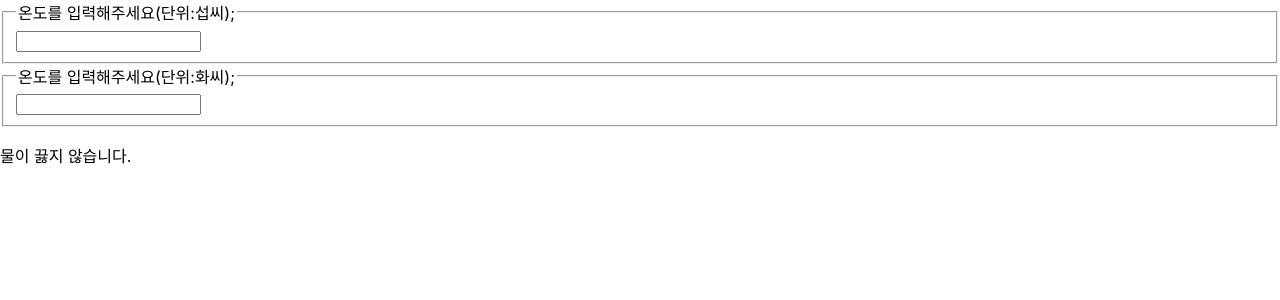
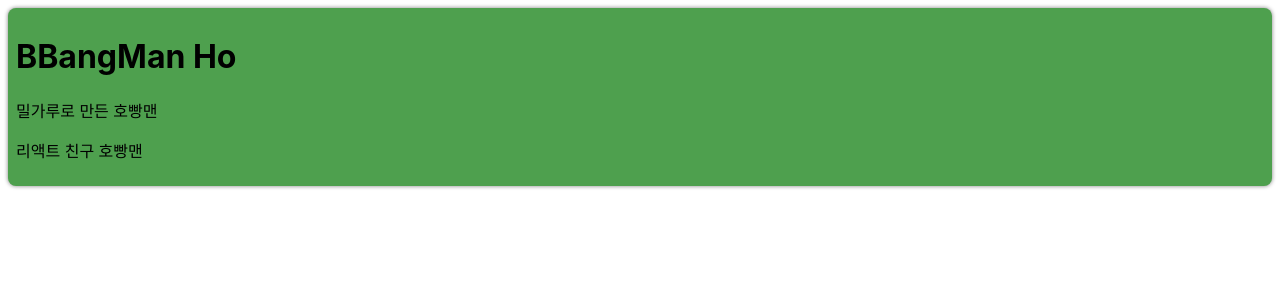
Before and after one commit to hocheol0303/React_study, a React (Create React App) app in the folder horoject/: page / in a window 1280 px wide. Shown: the top 300 px of the page. Built offline with nearby package versions, Linux system fonts and the light colour scheme.

Commit message:
chap_13 컴포넌트 합성

```diff
--- a/horoject/src/chap_12/Calculator.jsx
+++ b/horoject/src/chap_12/Calculator.jsx
@@ -28,7 +28,7 @@
 
     const handleCelsiusChange = (temperature) =>{
         setTemperature(temperature);
-        // 대문자 아발롬아
+        // 대문자 야발롬아
         // setScale('C');
         setScale('c');
     };
@@ -46,6 +46,7 @@
             <TemperatureInput scale='c' temperature={celsius} onTemperatureChange={handleCelsiusChange} />
             <TemperatureInput scale='f' temperature={fahrenheit} onTemperatureChange={handleFahrenheitChange} />
             <BoilingVerdict celsius={parseFloat(celsius)} />
+            {props.children}
         </div>
     );
 }
--- /dev/null
+++ b/horoject/src/chap_13/Card.jsx
@@ -0,0 +1,14 @@
+function Card(props){
+    const {title, backgroundColor, children} = props;
+
+    return (
+        <div style={{
+            margin:8, padding: 8, borderRadius: 8, boxShadow: '0px 0px 4px grey', backgroundColor: backgroundColor || 'white',
+        }}>
+            {title && <h1>{title}</h1>}
+            {children}
+        </div>
+    );
+}
+
+export default Card;
--- /dev/null
+++ b/horoject/src/chap_13/ProfileCard.jsx
@@ -0,0 +1,12 @@
+import Card from './Card';
+
+function ProfileCard(props){
+    return (
+        <Card title='BBangMan Ho' backgroundColor="#4ea04e">
+            <p>밀가루로 만든 호빵맨</p>
+            <p>리액트 친구 호빵맨</p>
+        </Card>
+    );
+}
+
+export default ProfileCard;
--- a/horoject/src/index.js
+++ b/horoject/src/index.js
@@ -1,3 +1,4 @@
+import tmp from './tmp';
 import Calc from './chap_12/advanced_toC_toF';
 import React from 'react';
 import ReactDOM from 'react-dom/client';
@@ -14,6 +15,7 @@
 import AttendanceBook from './chap_10/AttendanceBook';
 import SignUp from './chap_11/SignUp';
 import Calculator from './chap_12/Calculator';
+import ProfileCard from './chap_13/ProfileCard';
 
 const root = ReactDOM.createRoot(document.getElementById('root'));
 
@@ -75,12 +77,19 @@
 // )
 
 //chap_12
+// root.render(
+//   <React.StrictMode>
+//     <Calculator children="hihi" />
+//     <tmp children='fuck' />
+//   </React.StrictMode>
+// )
+
+//chap_13
 root.render(
   <React.StrictMode>
-    <Calculator />
+    <ProfileCard />
   </React.StrictMode>
 )
-
 
 //tmp
 // root.render(
--- a/horoject/src/tmp.jsx
+++ b/horoject/src/tmp.jsx
@@ -1,36 +1,7 @@
-import React, {useState} from 'react';
+import React from 'react';
 
-const scaleNames={
-    c: '섭씨',
-    f: '화씨',
-};
-
-function TemperatureInput(props){
-    const [temperature, setTemperature] = useState('');
-
-    const handleChange = (event) =>{
-        setTemperature(event.target.value);
-    }
-
-    return (
-        <fieldset>
-            <legend>온도를 입력해주세요(단위:{scaleNames[props.scale]}):</legend>
-            <input value={temperature} onChange={handleChange} />
-            <p>
-                {props.scale == 'c' && ('섭씨 '+temperature+'˚C == 화씨 ' + Math.round((temperature * 9 / 5 + 32)*100)/100 + '˚F')}
-                {props.scale == 'f' && ('화씨 '+temperature+'˚F == 섭씨 ' + Math.round(((temperature - 32) * 5 / 9)*100)/100 + '˚C')}
-            </p>
-        </fieldset>
-    );
+function tmp(props){
+    return <p>{props.children}</p>;
 }
 
-function Calc(props){
-    return (
-        <div>
-            <TemperatureInput scale='c'/>
-            <TemperatureInput scale='f'/>
-        </div>
-    );
-}
-
-export default Calc;
+export default tmp;
```
